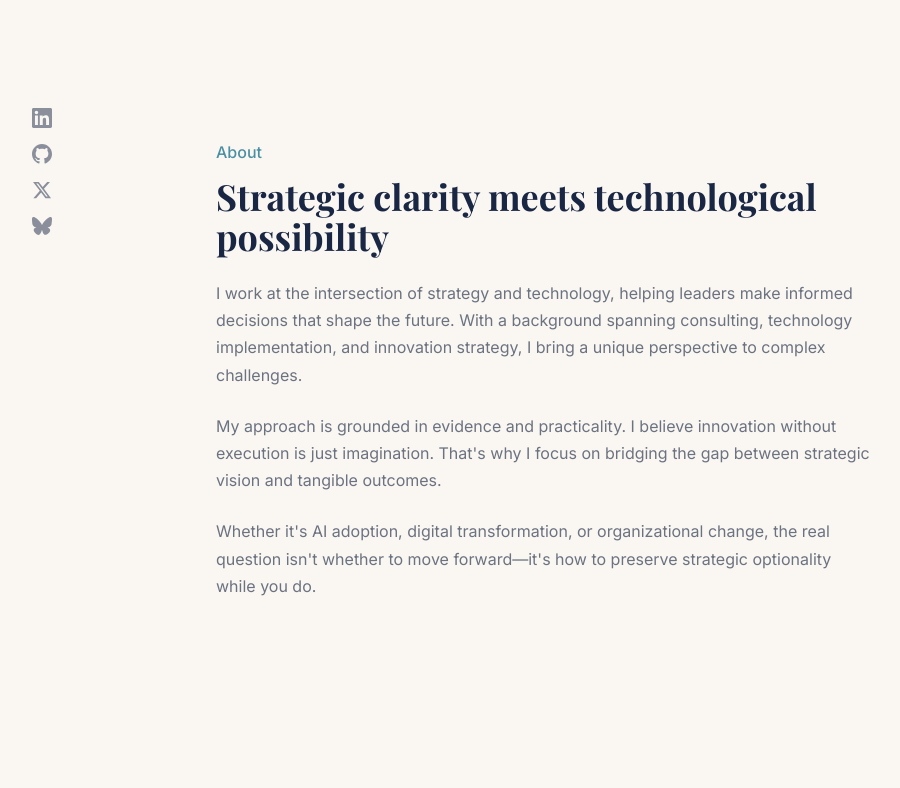
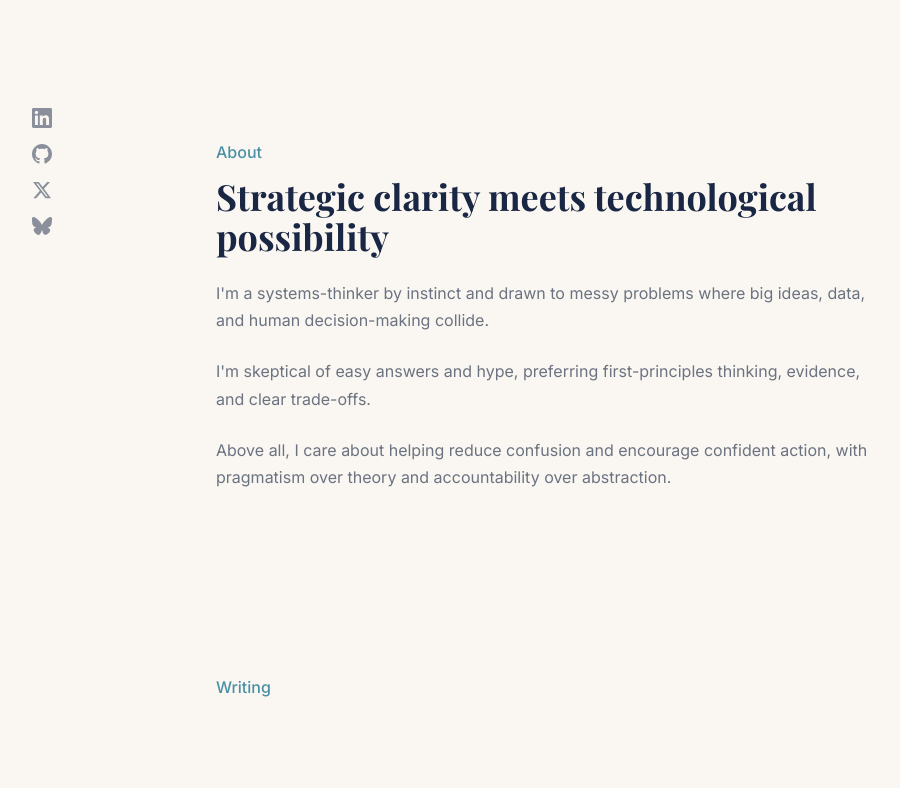
Before and after one commit to davidthierryknox-dot/davidknox-ai, a React (Vite) app: page / in a window 1280 px wide. Shown: the part 516-1304 px from the top of the page, without its empty margins (0-900 px from the left). Built offline with nearby package versions, Linux system fonts and the light colour scheme.

Commit message:
Update About section text
Co-Authored-By: Claude Opus 4.5 <noreply@anthropic.com>

```diff
--- a/src/components/About.jsx
+++ b/src/components/About.jsx
@@ -9,20 +9,13 @@ export default function About() {
           </h2>
           <div className="prose text-slate">
             <p>
-              I work at the intersection of strategy and technology, helping leaders
-              make informed decisions that shape the future. With a background spanning
-              consulting, technology implementation, and innovation strategy, I bring
-              a unique perspective to complex challenges.
+              I&apos;m a systems-thinker by instinct and drawn to messy problems where big ideas, data, and human decision-making collide.
             </p>
             <p>
-              My approach is grounded in evidence and practicality. I believe innovation
-              without execution is just imagination. That&apos;s why I focus on bridging
-              the gap between strategic vision and tangible outcomes.
+              I&apos;m skeptical of easy answers and hype, preferring first-principles thinking, evidence, and clear trade-offs.
             </p>
             <p>
-              Whether it&apos;s AI adoption, digital transformation, or organizational
-              change, the real question isn&apos;t whether to move forward&mdash;it&apos;s
-              how to preserve strategic optionality while you do.
+              Above all, I care about helping reduce confusion and encourage confident action, with pragmatism over theory and accountability over abstraction.
             </p>
           </div>
         </div>
```
